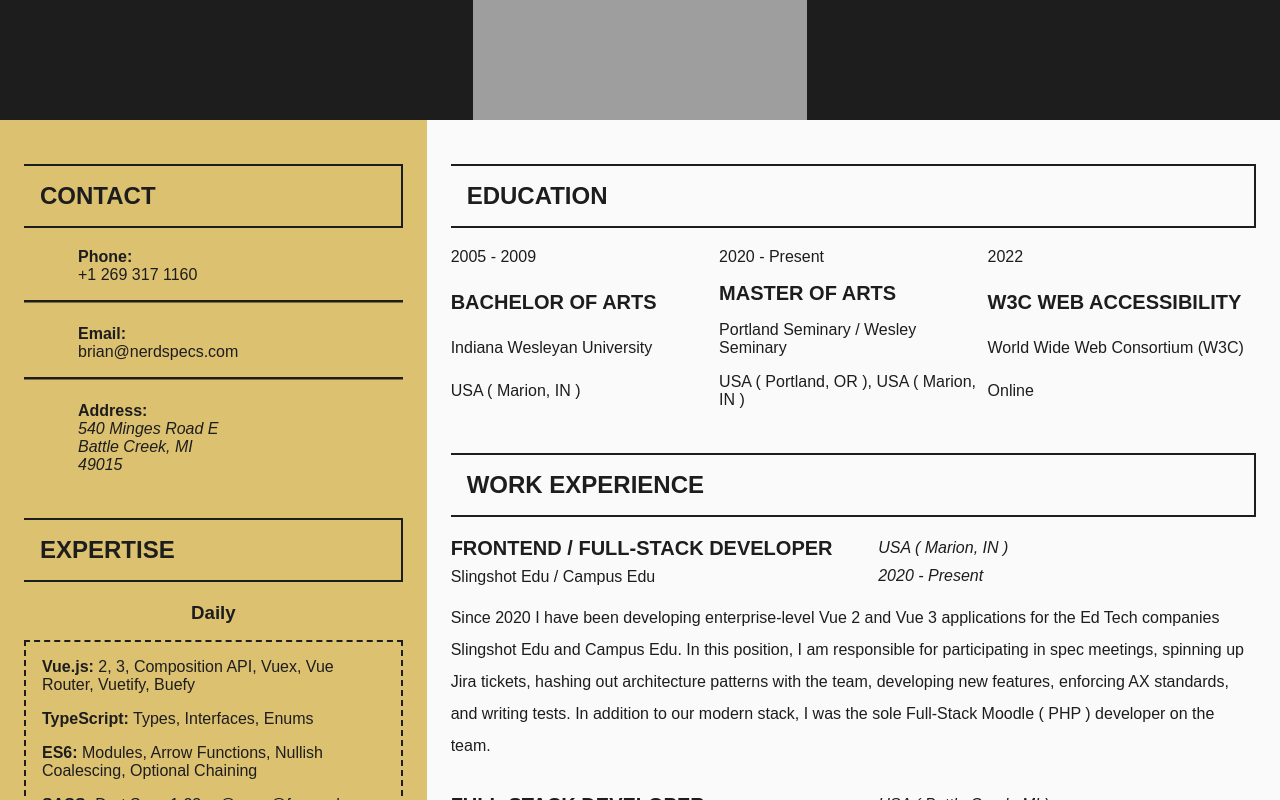
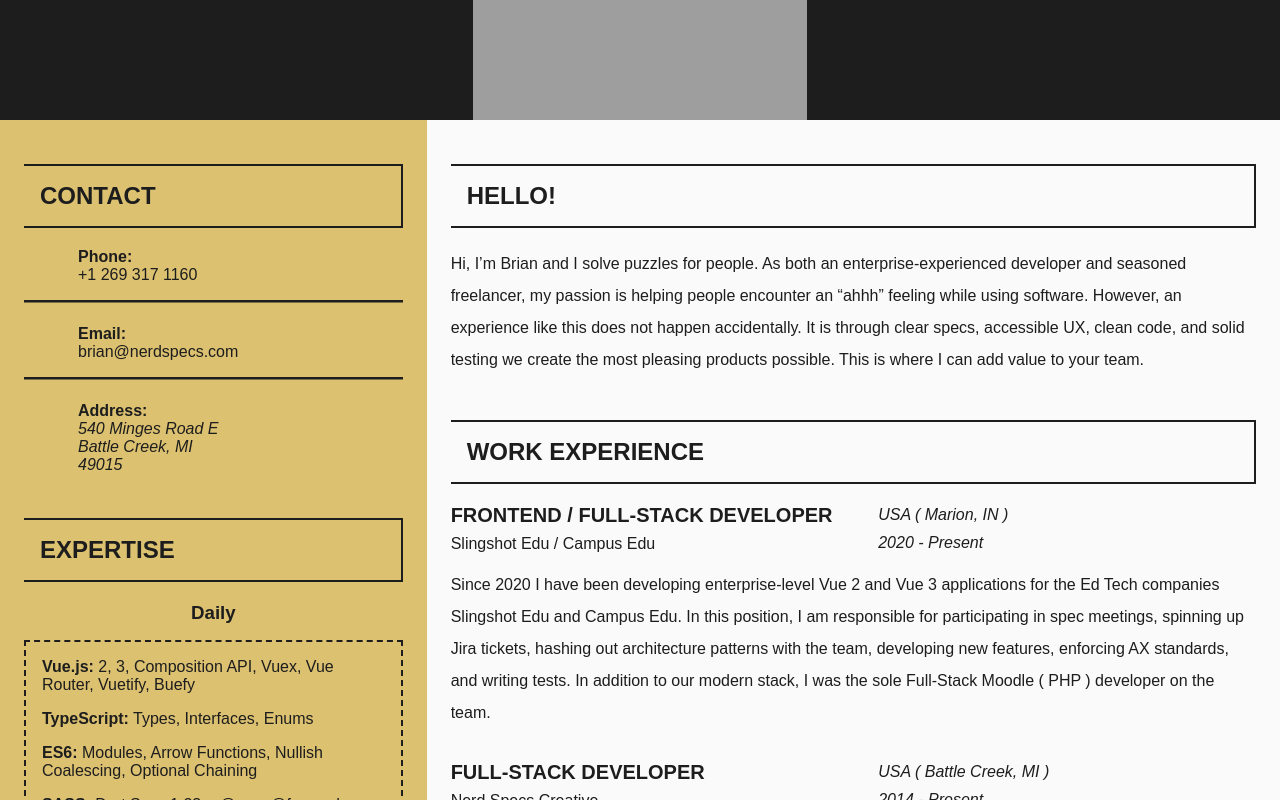
Before and after one commit to scramlo/brian-resume-vue-3-typescript, a Vue app: page / in a window 1280 px wide. Shown: the part 380-1180 px from the top of the page. Built offline with nearby package versions, Linux system fonts and the light colour scheme; grey boxes are pictures that could not be loaded; some icons are missing.

Commit message:
App name, my story, global p

```diff
--- a/index.html
+++ b/index.html
@@ -1,13 +1,16 @@
 <!DOCTYPE html>
 <html lang="en">
+
 <head>
   <meta charset="UTF-8" />
   <link rel="icon" href="/favicon.ico" />
   <meta name="viewport" content="width=device-width, initial-scale=1.0" />
-    <title>Vite App</title>
+  <title>Brian Scramlin Resume</title>
 </head>
+
 <body>
   <div id="app"></div>
   <script type="module" src="/src/main.ts"></script>
 </body>
+
 </html>
--- a/src/App.vue
+++ b/src/App.vue
@@ -5,6 +5,7 @@ import SectionExpertise from "./components/SectionExpertise.vue";
 import SectionSkills from "./components/SectionSkills.vue";
 import SectionEducation from "./components/SectionEducation.vue";
 import SectionWork from "./components/SectionWork.vue";
+import SectionMyStory from "./components/SectionMyStory.vue";
 </script>
 <template>
   <div class="layout">
@@ -16,7 +17,8 @@ import SectionWork from "./components/SectionWork.vue";
         <SectionSkills />
       </section>
       <section class="main__end">
-        <SectionEducation />
+        <SectionMyStory />
+
         <SectionWork />
       </section>
     </main>
--- a/src/assets/scss/global/_index.scss
+++ b/src/assets/scss/global/_index.scss
@@ -11,3 +11,7 @@
 
     font-family: Arial, sans-serif;
 }
+
+p {
+    line-height: 2rem;
+}
--- a/src/assets/scss/global/_resets.scss
+++ b/src/assets/scss/global/_resets.scss
@@ -1,3 +1,8 @@
 body {
     margin: 0;
 }
+
+p {
+    margin: 0;
+    padding: 0;
+}
--- /dev/null
+++ b/src/components/SectionMyStory.vue
@@ -0,0 +1,16 @@
+<script setup lang="ts">
+import SectionTitle from "@/components/blocks/SectionTitle.vue";
+</script>
+<template>
+  <section class="my-story">
+    <SectionTitle title="Hello!" />
+    <p>
+      Hi, I’m Brian and I solve puzzles for people. As both an
+      enterprise-experienced developer and seasoned freelancer, my passion is
+      helping people encounter an “ahhh” feeling while using software. However,
+      an experience like this does not happen accidentally. It is through clear
+      specs, accessible UX, clean code, and solid testing we create the most
+      pleasing products possible. This is where I can add value to your team.
+    </p>
+  </section>
+</template>
--- a/src/components/SectionSkills.vue
+++ b/src/components/SectionSkills.vue
@@ -11,7 +11,7 @@ import SkillLine from "@/components/blocks/SkillLine.vue";
       <SkillLine :level="90" skill="Speaking / Writing" />
       <SkillLine :level="60" skill="Jira / Ticketing" />
       <SkillLine :level="80" skill="Motion Graphics / 3D / Video" />
-      <SkillLine :level="96" skill="Legend of Zelda" />
+      <SkillLine :level="94" skill="Legend of Zelda" />
     </div>
   </section>
 </template>
--- a/src/components/blocks/WorkGroup.vue
+++ b/src/components/blocks/WorkGroup.vue
@@ -49,7 +49,7 @@ defineProps({
         </div>
       </div>
     </div>
-    <div class="work-group__description">{{ description }}</div>
+    <p class="work-group__description">{{ description }}</p>
   </div>
 </template>
 <style scoped lang="scss">
@@ -73,9 +73,5 @@ defineProps({
       margin-bottom: 0.5rem;
     }
   }
-
-  &__description {
-    line-height: 2rem;
-  }
 }
 </style>
```
Lines whose indentation alone changed are shown as unchanged.
